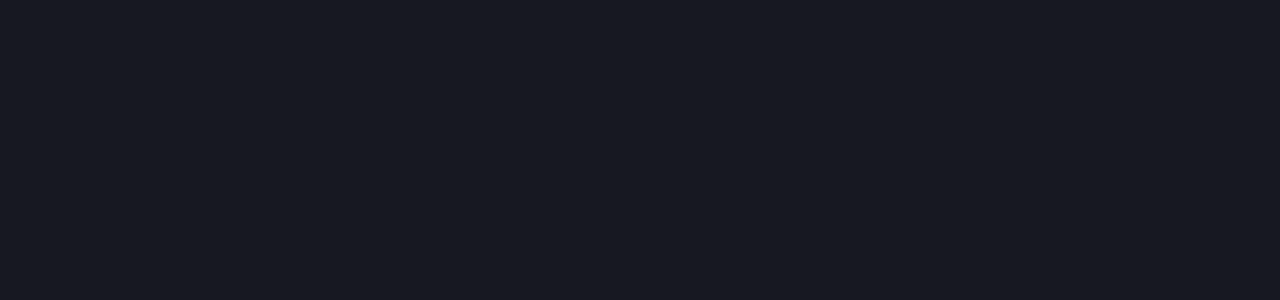
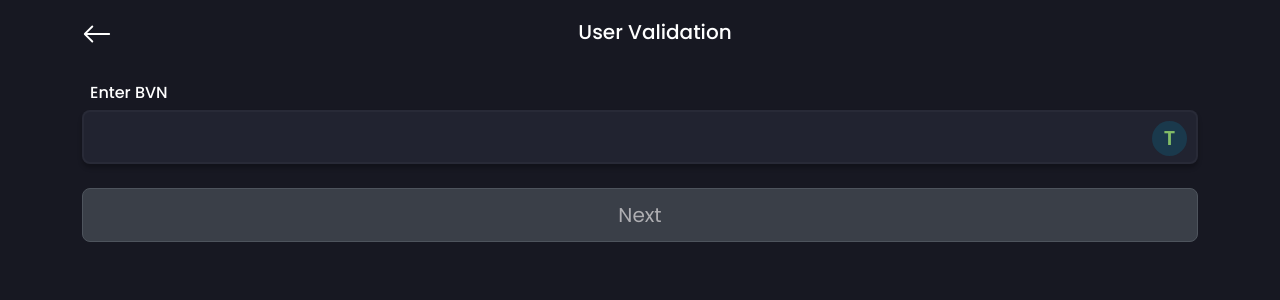
Before and after one commit to Ademayowa/EA-pessa-react, a React (Create React App) app: page /user in a window 1280 px wide. Shown: the top 300 px of the page. Built offline with nearby package versions, Linux system fonts and the light colour scheme.

Commit message:
completed user userone & success screens

```diff
--- a/src/App.js
+++ b/src/App.js
@@ -19,6 +19,10 @@
 import ReceiveFour from './screens/receive/ReceiveFour';
 import ReceiveFive from './screens/receive/ReceiveFive';
 import Sendsuccess from './screens/send/Sendsuccess';
+
+import User from './screens/uservalidation/User';
+import UserOne from './screens/uservalidation/UserOne';
+import Usersuccess from './screens/uservalidation/Usersuccess';
 import './index.css';
 
 const App = () => {
@@ -48,6 +52,11 @@
         <Route exact path='/exchange-one' component={ExchangeOne} />
         <Route exact path='/verify' component={Verify} />
         <Route exact path='/verify-success' component={VerifySuccess} />
+
+        {/* User validation Routes */}
+        <Route exact path='/user' component={User} />
+        <Route exact path='/user-one' component={UserOne} />
+        <Route exact path='/user-success' component={Usersuccess} />
       </Switch>
     </Router>
   );
--- a/src/components/home/Home.js
+++ b/src/components/home/Home.js
@@ -14,7 +14,7 @@
 
             <h2>Decentralized Foreign Exchange</h2>
             <Link
-              to='/dashboard'
+              to='/user'
               className='btn btn-primary btn-lg mt-4 mb-4 d-grid gap-2 d-block'
             >
               Get Started
@@ -22,7 +22,7 @@
 
             <p className='text-white text-center'>
               Already have an account?
-              <Link to='/dashboard' className='ms-2'>
+              <Link to='/user' className='ms-2'>
                 Sign In
               </Link>
             </p>
--- /dev/null
+++ b/src/screens/uservalidation/User.js
@@ -0,0 +1,68 @@
+import { useState } from 'react';
+import { BsArrowLeft } from 'react-icons/bs';
+import { Link, useHistory } from 'react-router-dom';
+import './User.css';
+
+const User = () => {
+  const [disabled, setDisabled] = useState(true);
+
+  let history = useHistory();
+
+  const onChange = (e) => {
+    if (e.target.value.length >= 11) {
+      setDisabled(false);
+    } else {
+      setDisabled(true);
+    }
+  };
+
+  const handleClick = (e) => {
+    history.push('/user-one');
+  };
+
+  return (
+    <section className='sendOne'>
+      <form className='container'>
+        <div className='wrapper d-flex text-right text-white mb-1'>
+          <div className='arrow'>
+            <Link to='/'>
+              <BsArrowLeft className='text-white' />
+            </Link>
+          </div>
+
+          <div className='mx-auto'>
+            <h4 className='fs-5'>User Validation</h4>
+          </div>
+        </div>
+
+        <div className='row'>
+          <div className='col-lg-12'>
+            <div className='hold'>
+              <h4 className='text-white fs-6 mt-4 ms-2'>Enter BVN</h4>
+              <div className='input-group'>
+                <input
+                  type='text'
+                  className='form-control bgc fs-5 fw-bold'
+                  onChange={onChange}
+                />
+                <span className='input-group-text'>T</span>
+              </div>
+            </div>
+          </div>
+        </div>
+
+        <div className='d-grid gap-2 d-block mt-4'>
+          <button
+            onClick={handleClick}
+            disabled={disabled}
+            className='btn btn-secondary btn-lg'
+          >
+            Next
+          </button>
+        </div>
+      </form>
+    </section>
+  );
+};
+
+export default User;
--- /dev/null
+++ b/src/screens/uservalidation/UserOne.js
@@ -0,0 +1,69 @@
+import { useState } from 'react';
+
+import { Link, useHistory } from 'react-router-dom';
+import { BsArrowLeft } from 'react-icons/bs';
+import './User.css';
+
+const UserOne = () => {
+  const [disabled, setDisabled] = useState(true);
+
+  let history = useHistory();
+
+  const onChange = (e) => {
+    if (e.target.value.length >= 6) {
+      setDisabled(false);
+    } else {
+      setDisabled(true);
+    }
+  };
+
+  const handleClick = (e) => {
+    history.push('/user-success');
+  };
+
+  return (
+    <section className='pin'>
+      <div className='container'>
+        <div className='wrapper d-flex text-right text-white mb-1'>
+          <div className='arrow'>
+            <Link to='/user'>
+              <BsArrowLeft className='text-white' />
+            </Link>
+          </div>
+
+          <div className='mx-auto'>
+            <h4 className='fs-5'>User Validation</h4>
+          </div>
+        </div>
+
+        <p className='fs-2 mt-5 text-center text-secondary'>
+          Enter 6 digits OTP sent to your Registered Phone Number
+        </p>
+
+        <form className='form'>
+          <input
+            type='password'
+            className='form-control form-control-lg form-lg'
+            onChange={onChange}
+          />
+
+          <div className='d-grid d-gap-2'>
+            <button
+              onClick={handleClick}
+              disabled={disabled}
+              className='btn btn-primary btn-lg mt-4'
+            >
+              Next
+            </button>
+          </div>
+        </form>
+
+        <p className='text-white text-center mt-5'>
+          Already have an account? <Link to='#'>Sign In</Link>
+        </p>
+      </div>
+    </section>
+  );
+};
+
+export default UserOne;
--- /dev/null
+++ b/src/screens/uservalidation/Usersuccess.js
@@ -0,0 +1,38 @@
+import { BsArrowLeft } from 'react-icons/bs';
+import { IoIosCheckmarkCircleOutline } from 'react-icons/io';
+import { Link } from 'react-router-dom';
+import './User.css';
+
+const Successful = () => {
+  return (
+    <section className='successful'>
+      <div className='container'>
+        <div className='wrapper d-flex text-right text-white mb-1'>
+          <div className='arrow'>
+            <Link to='/user-one'>
+              <BsArrowLeft className='text-white' />
+            </Link>
+          </div>
+
+          <div className='mx-auto'>
+            <h4 className='fs-5'>User Validation</h4>
+          </div>
+        </div>
+
+        <div className='mark'>
+          <IoIosCheckmarkCircleOutline />
+        </div>
+
+        <p className='text-center fs-2 text-white mt-5'>Successful</p>
+
+        <div className='d-grid gap-2'>
+          <Link to='/dashboard' className='btn btn-primary btn-lg'>
+            Continue
+          </Link>
+        </div>
+      </div>
+    </section>
+  );
+};
+
+export default Successful;
```
Also changed, not shown: src/screens/uservalidation/User.css (added).
